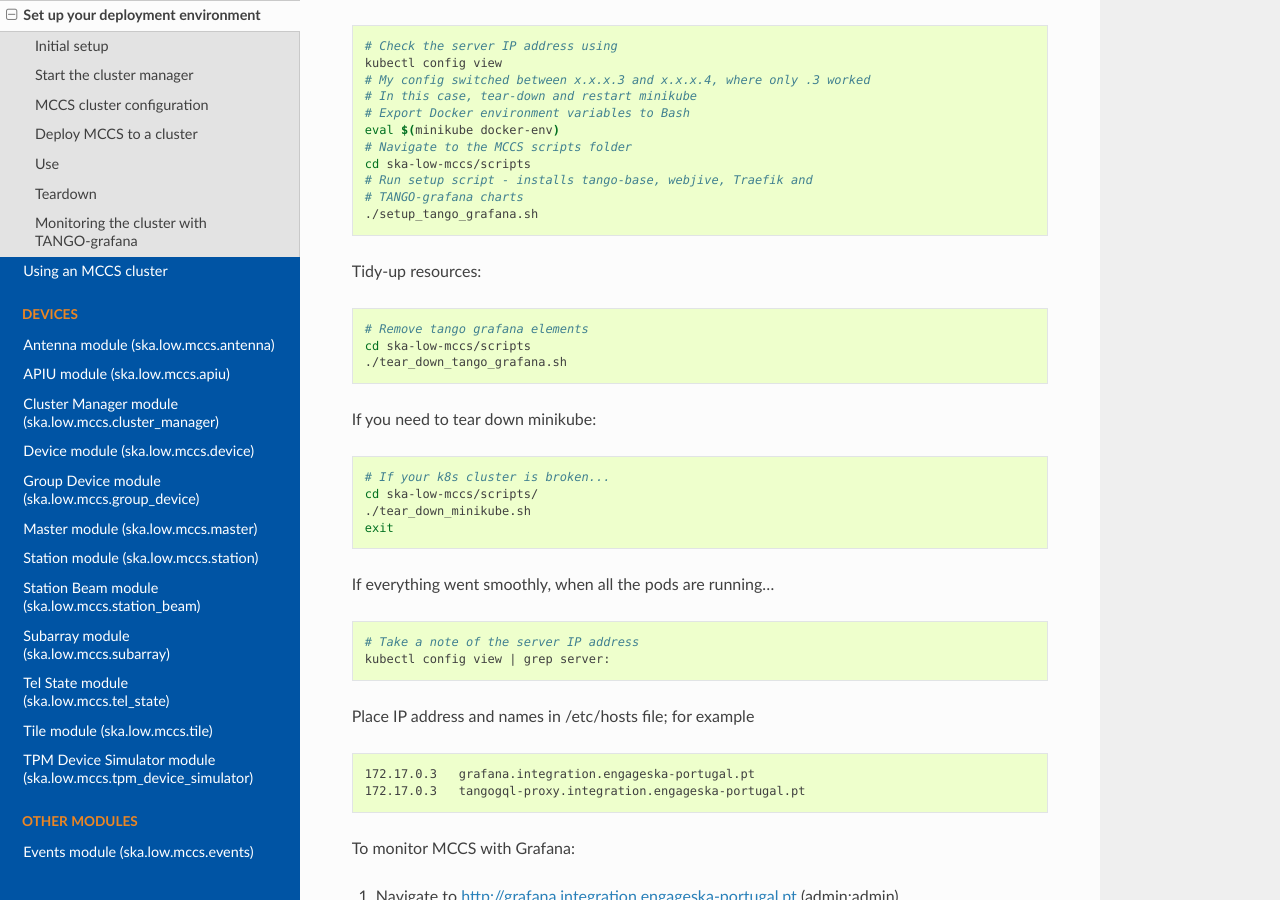
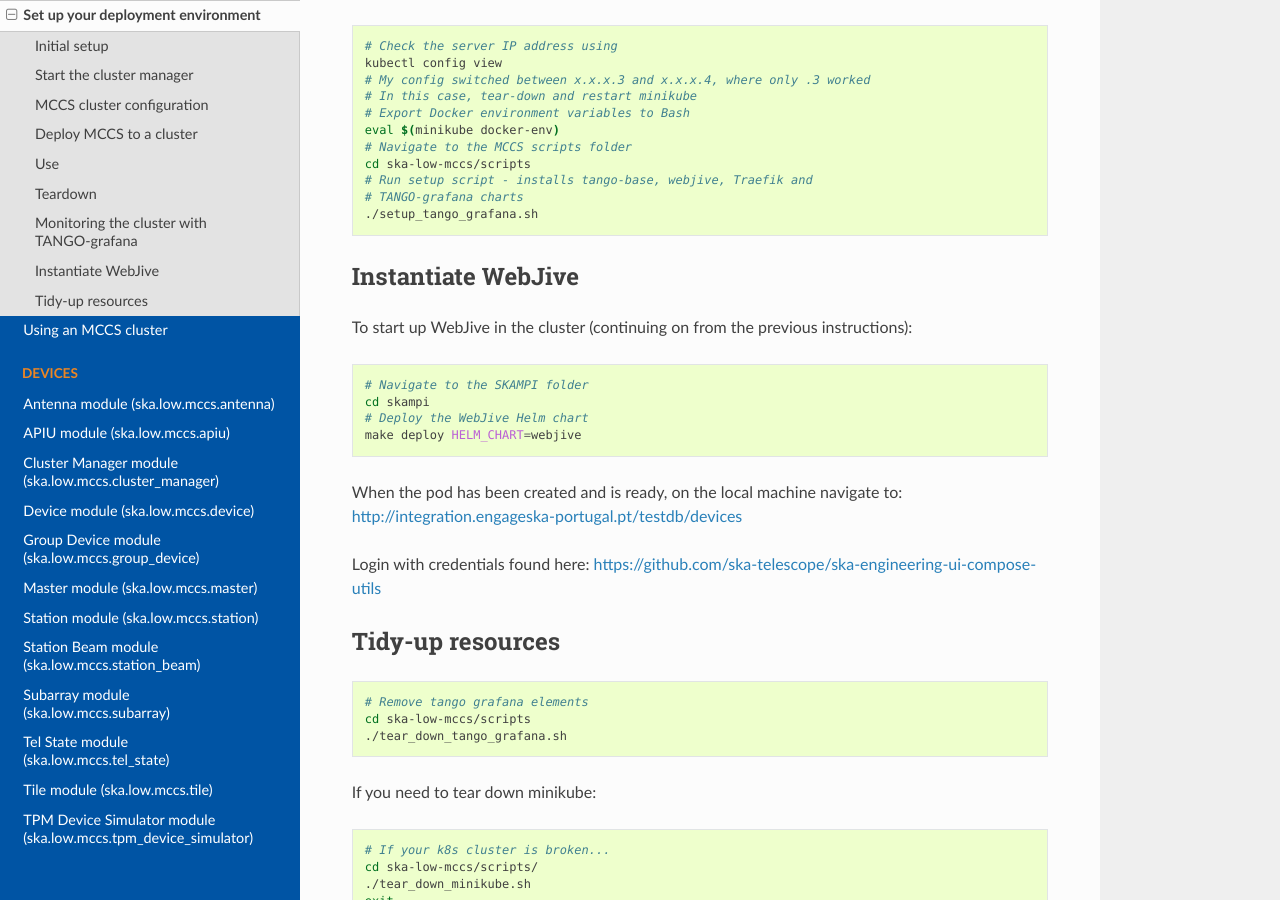
Before and after one commit to ska-telescope/ska-low-mccs-spshw, a Sphinx documentation site: the page built from docs/source/getting_started/setup_deployment_environment.rst, in a window 1280 px wide and 900 px high, scrolled down 3210 px. Built offline with Sphinx 7.4.7 and the Read the Docs theme 2.0.0, drawn with Linux system fonts in a browser that asks for light colours.

Commit message:
MCCS-190 Instructions to add WebJive to cluster

```diff
--- a/docs/source/getting_started/setup_deployment_environment.rst
+++ b/docs/source/getting_started/setup_deployment_environment.rst
@@ -184,8 +184,25 @@ To start up a TANGO-grafana cluster:
    # TANGO-grafana charts
    ./setup_tango_grafana.sh
 
+Instantiate WebJive
+-------------------
+To start up WebJive in the cluster (continuing on from the previous instructions):
 
-Tidy-up resources:
+.. code-block:: bash
+
+   # Navigate to the SKAMPI folder
+   cd skampi
+   # Deploy the WebJive Helm chart
+   make deploy HELM_CHART=webjive
+
+When the pod has been created and is ready, on the local machine navigate to:
+http://integration.engageska-portugal.pt/testdb/devices
+
+Login with credentials found here: https://github.com/ska-telescope/ska-engineering-ui-compose-utils
+
+
+Tidy-up resources
+-----------------
 
 .. code-block:: bash
 
```
